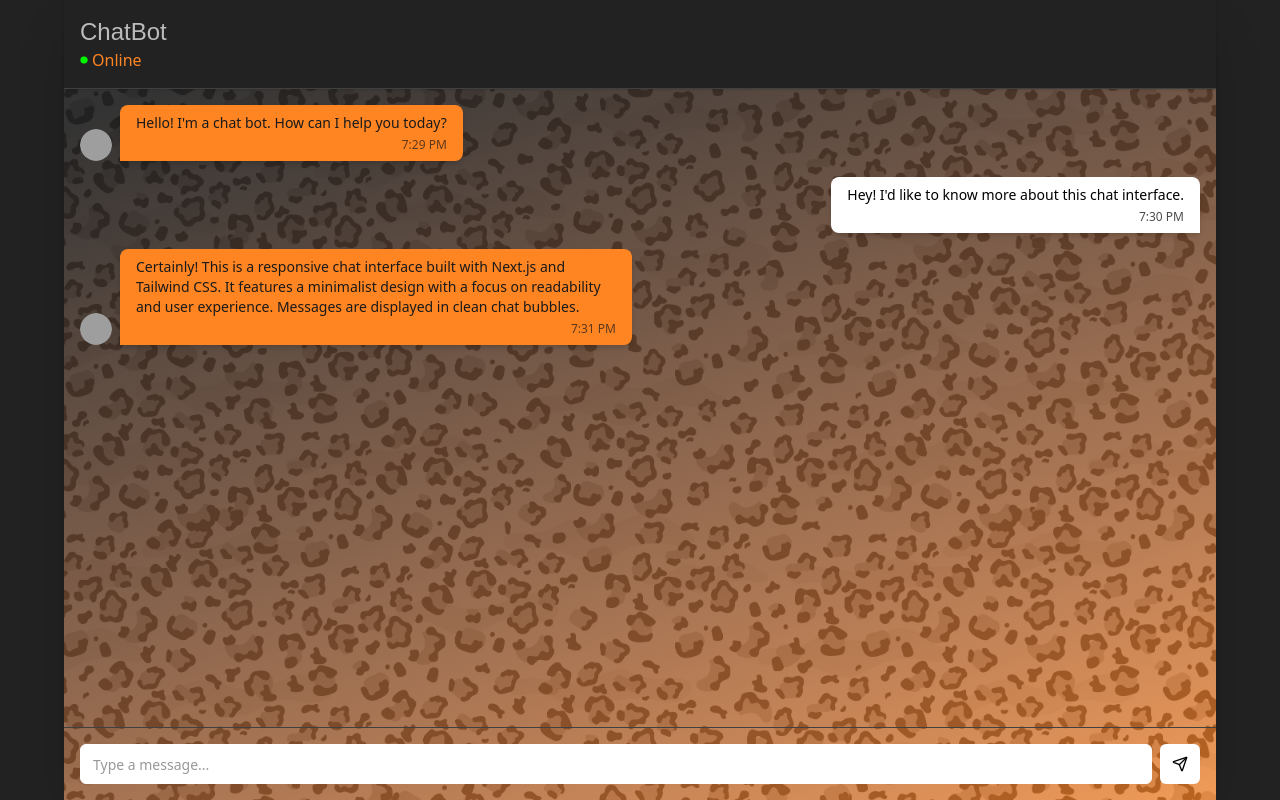
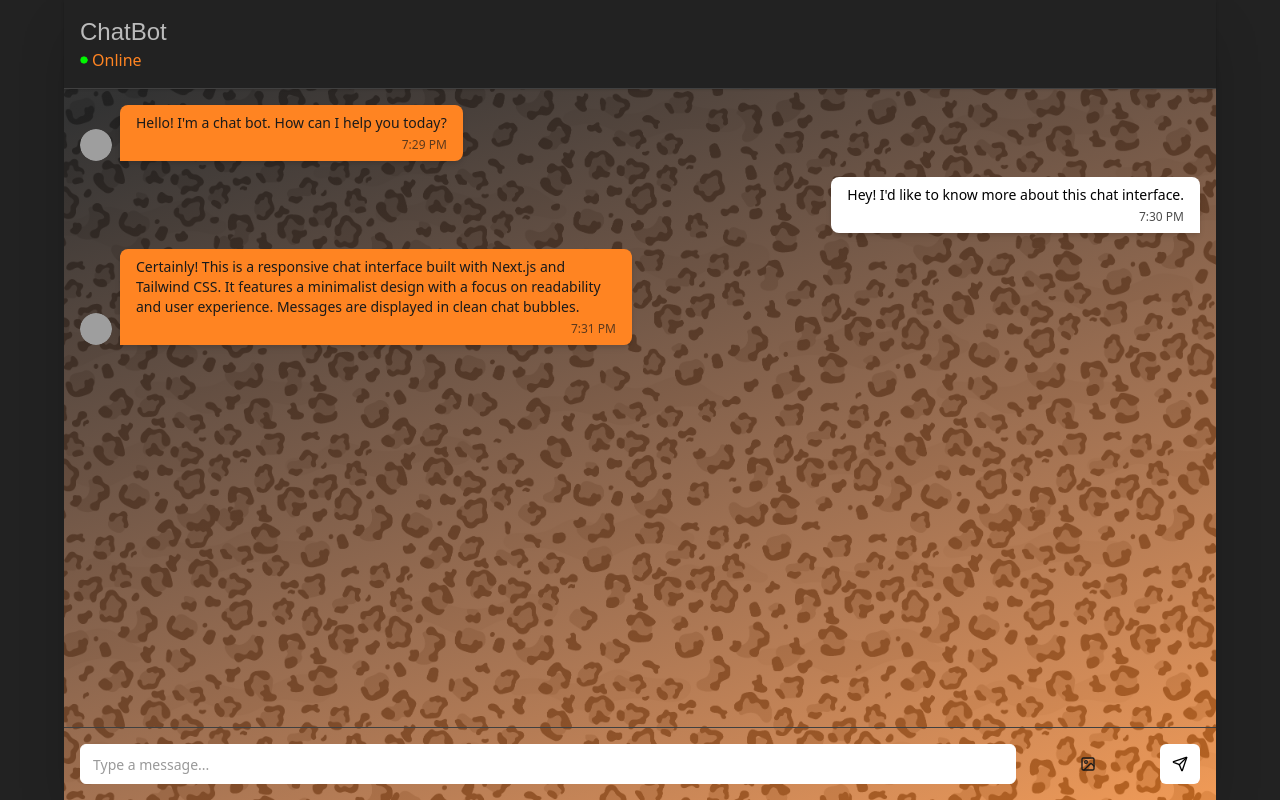
Before and after one commit to Emiliano-Agurcia/Project-Practice, a Next.js app in the folder my-app/: page / in a window 1280 px wide. Built offline with nearby package versions, Linux system fonts and the light colour scheme; grey boxes are pictures that could not be loaded.

Commit message:
message-input: added img button, changed colors

```diff
--- a/my-app/src/components/chat/message-input.tsx
+++ b/my-app/src/components/chat/message-input.tsx
@@ -1,7 +1,7 @@
 "use client";
 
-import { useState, type FormEvent } from "react";
-import { Send } from "lucide-react";
+import { useRef, useState, type FormEvent } from "react";
+import { Send, Image } from "lucide-react";
 import { Button } from "@/components/ui/button";
 import { Input } from "@/components/ui/input";
 
@@ -11,6 +11,8 @@ type MessageInputProps = {
 
 export default function MessageInput({ onSend }: MessageInputProps) {
   const [text, setText] = useState("");
+  const [imagePreview, setImagePreview] = useState<string | null>(null);
+  const fileInputRef = useRef<HTMLInputElement>(null);
 
   const handleSubmit = (e: FormEvent) => {
     e.preventDefault();
@@ -20,18 +22,37 @@ export default function MessageInput({ onSend }: MessageInputProps) {
     }
   };
 
+  const handleFileChange = (e: React.ChangeEvent<HTMLInputElement>) => {
+    const btIMG = document.getElementById('btIMG');
+    const file = e.target.files?.[0];
+    if (file) {
+      const reader = new FileReader();
+      reader.onload = (ev) => setImagePreview(ev.target?.result as string);
+      reader.readAsDataURL(file);
+    }
+
+    // Reset button height after image is loaded (if hover:h-15)
+    /*if (btIMG) {
+      (btIMG as HTMLElement).style.height.;
+    }*/
+  };
+
   return (
     <form onSubmit={handleSubmit} className="p-4 border-t border-border">
-      <div className="flex items-center space-x-2">
-        <Input
-          type="text"
-          placeholder="Type a message..."
-          value={text}
-          onChange={(e) => setText(e.target.value)}
-          className="flex-1 bg-background"
-          autoComplete="off"
-        />
-        <Button type="submit" size="icon" aria-label="Send message">
+      <div className="flex items-center space-x-3">
+        <Input type="text" placeholder="Type a message..." className="flex-1" value={text} onChange={(e) => setText(e.target.value)}  autoComplete="off" />
+
+        <Button id="btIMG" type="button" variant="terciary" className="md:w-30 relative overflow-hidden rounded-[13px]" size="icon" aria-label="Upload image" onClick={() => fileInputRef.current?.click()}>
+          <input type="file" accept="image/*" ref={fileInputRef} className="hidden" onChange={handleFileChange}/>
+
+          {imagePreview ? (
+            <img src={imagePreview} alt="Preview" className="absolute inset-0 flex object-cover w-full h-full" />
+          ) : (
+            <Image className="w-5 h-5" />
+          )}
+        </Button>
+
+        <Button type="submit" variant="secondary" size="icon" aria-label="Send message">
           <Send className="w-5 h-5" />
         </Button>
       </div>
```
